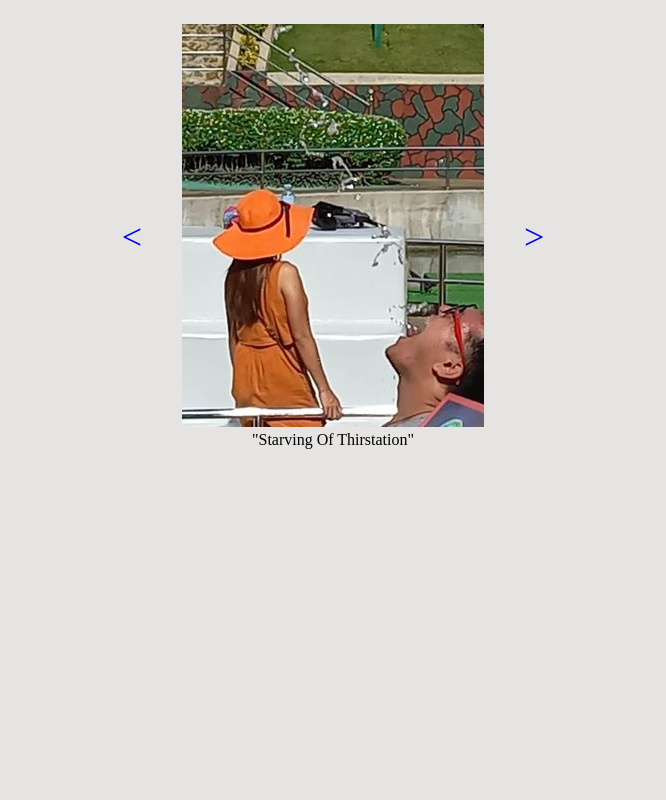
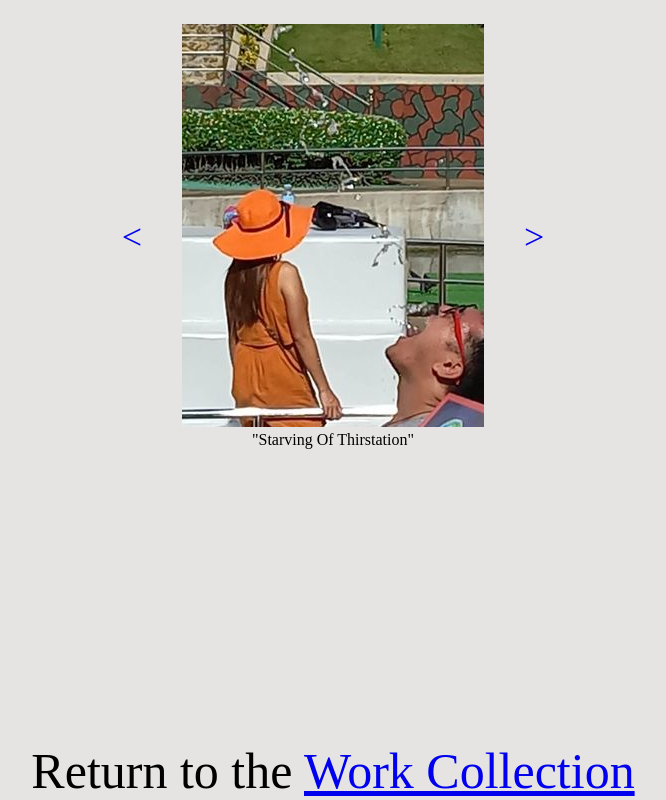
Before and after one commit to Wal-Were/s1lm3, a plain HTML site: page me2.html in a window 1280 px wide. Shown: the whole page, without its empty margins (307-973 px from the left). Drawn offline with Linux system fonts and the light colour scheme.

Commit message:
Update me2.html

```diff
--- a/me2.html
+++ b/me2.html
@@ -12,5 +12,9 @@
   </figure>
 
   <a href="me3.html" class="arrow right">&gt;</a>
+
+  <div class="bottom">
+    Return to the <a href="https://www.example.com">Work Collection</a>
+  </div>
 </body>
 </html>
```
